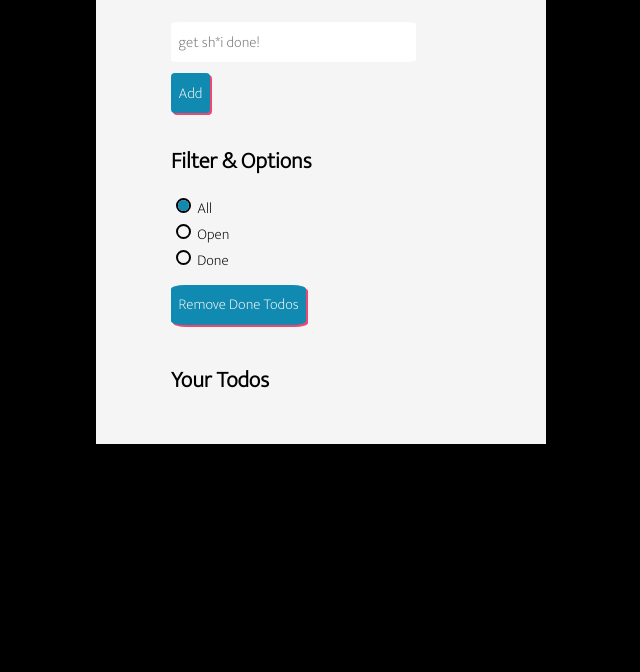
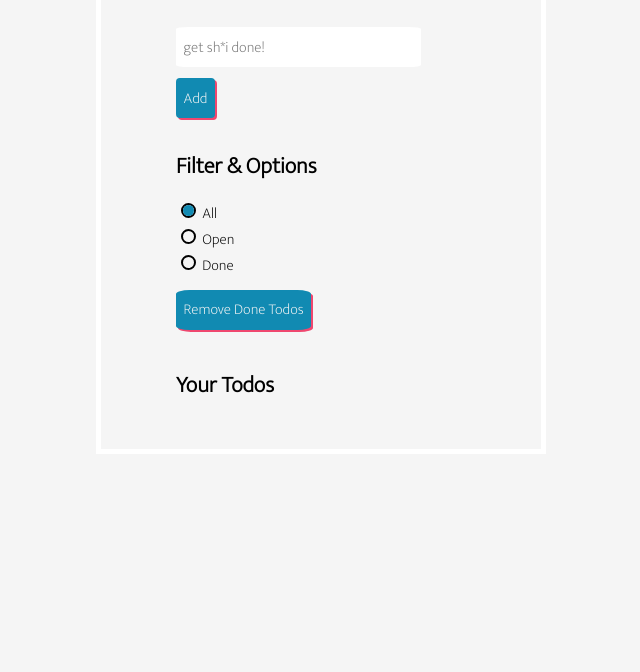
Before and after one commit to glissario/todo, a plain HTML site: page index.html in a window 1280 px wide. Shown: the part 128-800 px from the top of the page, without its empty margins (319-959 px from the left). Drawn offline with Linux system fonts and the light colour scheme.

Commit message:
custom styling

```diff
--- a/style.css
+++ b/style.css
@@ -8,13 +8,14 @@
 html {
   font-size: 15px;
   font-family: "Mukta", sans-serif;
-  background-color: black;
+  background-color: #f5f5f5;
 }
 
 body {
   max-width: 30rem;
   margin: auto;
   background-color: #f5f5f5;
+  border: 5px white solid;
 }
 
 main {
```
